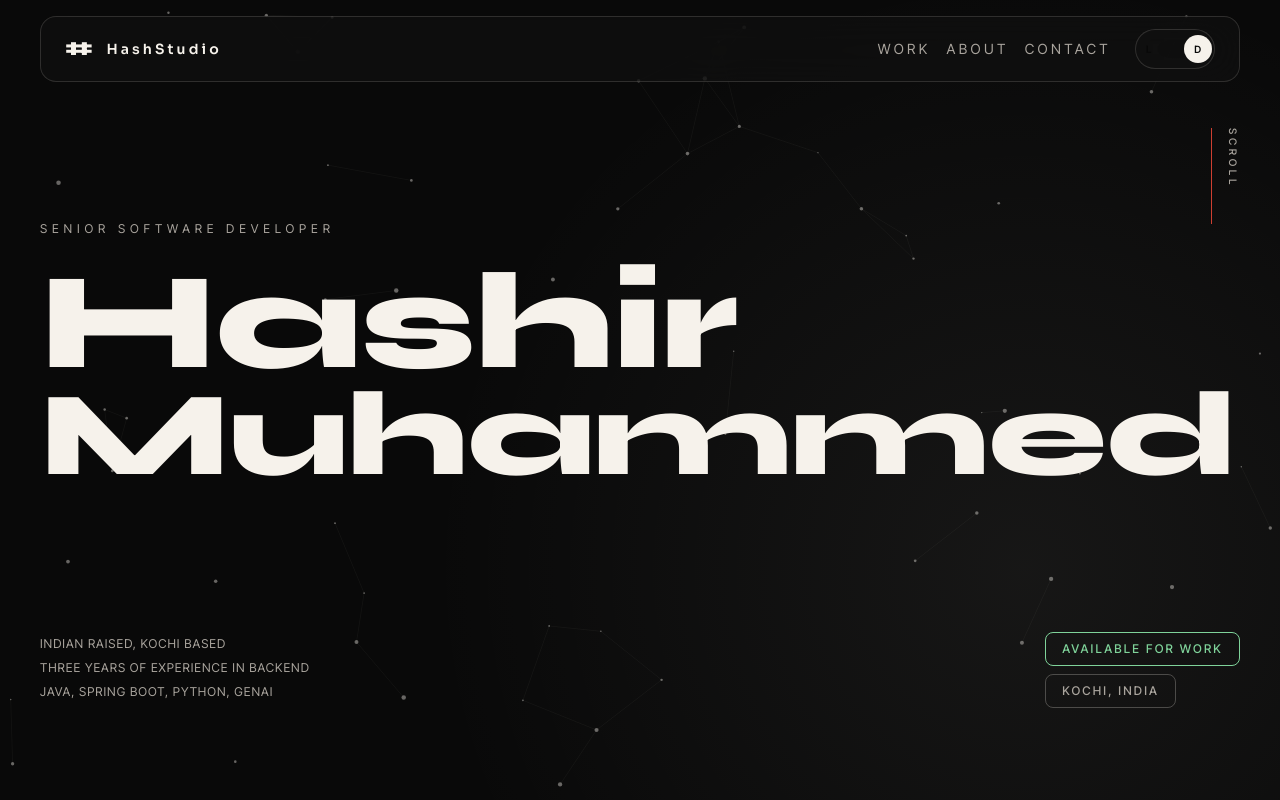
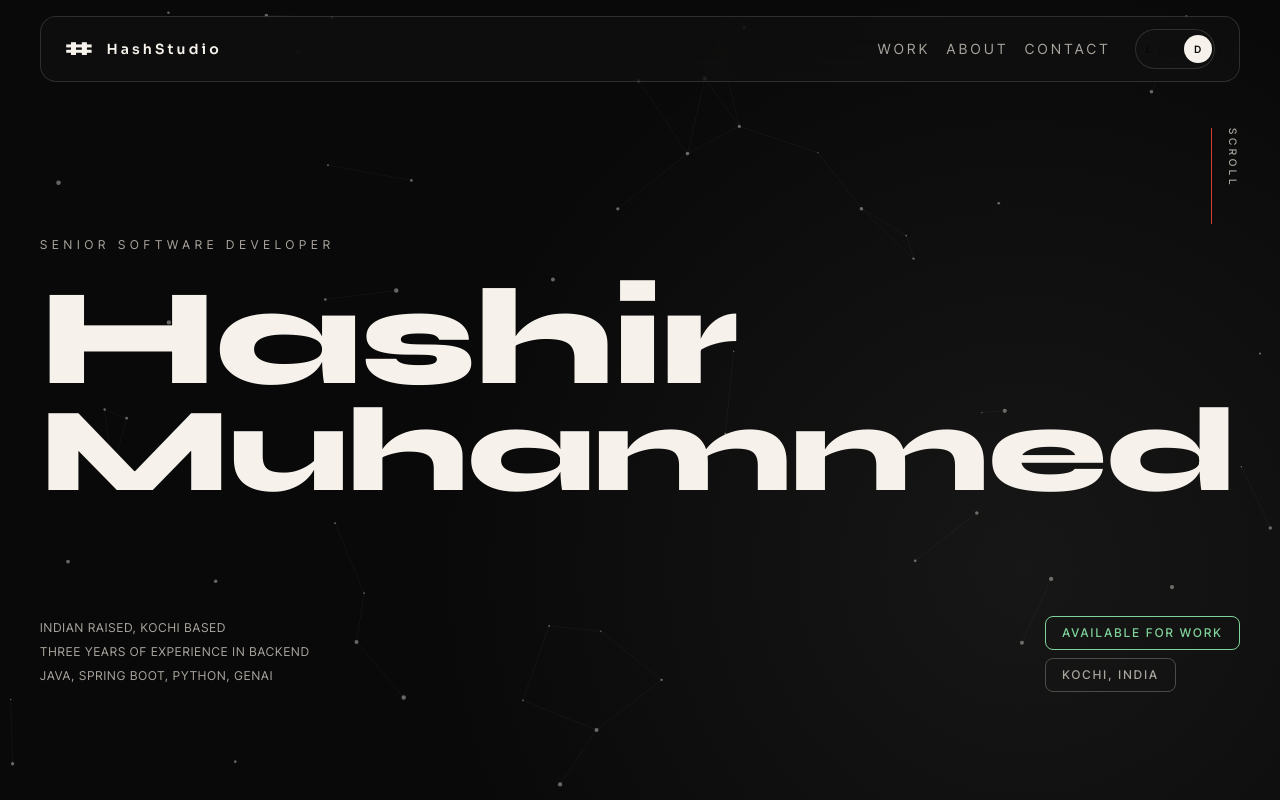
Before and after one commit to hashhir/hashStudioV2, a Next.js app: page / in a window 1280 px wide. Shown: the top 800 px of the page. Built offline with nearby package versions, Linux system fonts and the light colour scheme.

Commit message:
subheadings up

```diff
--- a/components/hero-section.tsx
+++ b/components/hero-section.tsx
@@ -28,7 +28,7 @@ export function HeroSection() {
 
         </div>
 
-        <div className="mt-[5.5rem] flex w-full flex-col gap-5 sm:mt-24 sm:flex-row sm:items-end sm:justify-between">
+        <div className="mt-10 flex w-full flex-col gap-5 sm:mt-16 sm:flex-row sm:items-end sm:justify-between">
           <motion.p
             initial={{ opacity: 0, y: 24 }}
             animate={{ opacity: 1, y: 0 }}
```
